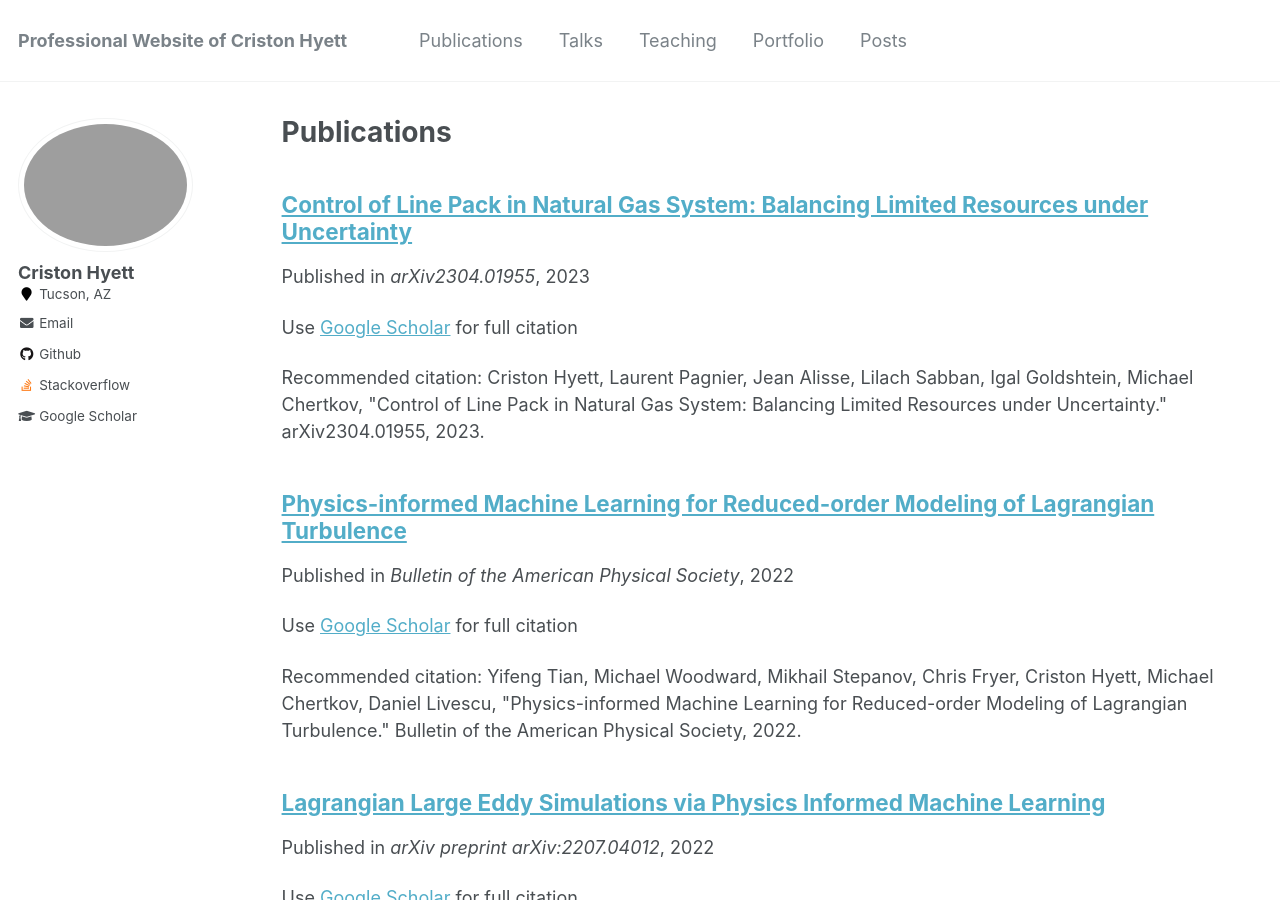
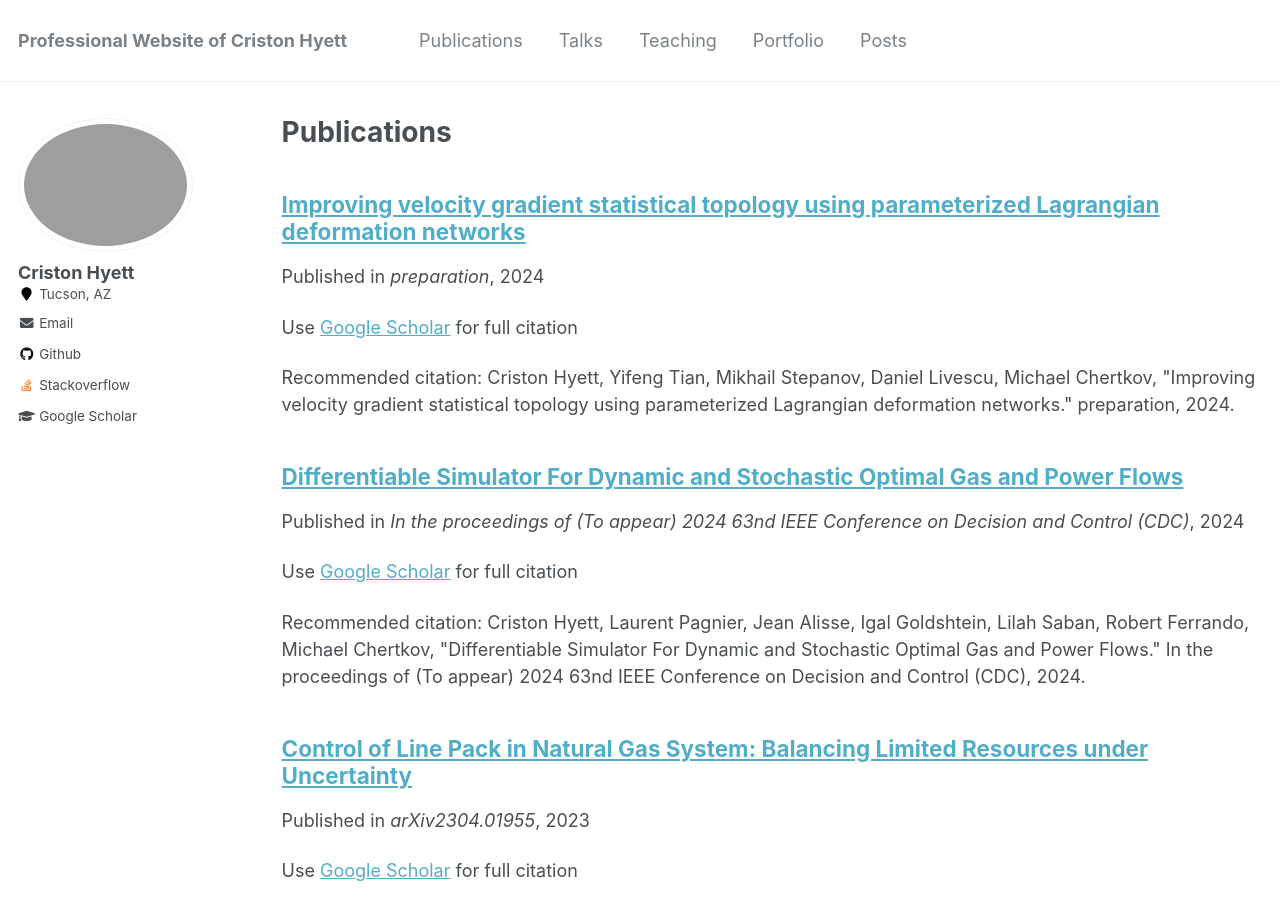
Before and after one commit to cmhyett/cmhyett.github.io, a Jekyll site: the page built from _pages/publications.md, in a window 1280 px wide and 900 px high. Built offline with Jekyll 4.4.1, drawn with Linux system fonts in a browser that asks for light colours.

Commit message:
updating html version of CV

```diff
--- /dev/null
+++ b/_publications/2024-01-01-Differentiable-Simulator-For-Dynamic-and-Stochastic-Optimal-Gas-and-Power-Flows.md
@@ -0,0 +1,9 @@
+---
+title: "Differentiable Simulator For Dynamic and Stochastic Optimal Gas and Power Flows"
+collection: publications
+permalink: /publication/2024-01-01-Differentiable-Simulator-For-Dynamic-and-Stochastic-Optimal-Gas-and-Power-Flows
+date: 2024-01-01
+venue: 'In the proceedings of (To appear) 2024 63nd IEEE Conference on Decision and Control (CDC)'
+citation: ' Criston Hyett,  Laurent Pagnier,  Jean Alisse,  Igal Goldshtein,  Lilah Saban,  Robert Ferrando,  Michael Chertkov, &quot;Differentiable Simulator For Dynamic and Stochastic Optimal Gas and Power Flows.&quot; In the proceedings of (To appear) 2024 63nd IEEE Conference on Decision and Control (CDC), 2024.'
+---
+Use [Google Scholar](https://scholar.google.com/scholar?q=Differentiable+Simulator+For+Dynamic+and+Stochastic+Optimal+Gas+and+Power+Flows){:target="_blank"} for full citation
--- /dev/null
+++ b/_publications/2024-01-01-Improving-velocity-gradient-statistical-topology-using-parameterized-Lagrangian-deformation-networks.md
@@ -0,0 +1,9 @@
+---
+title: "Improving velocity gradient statistical topology using parameterized Lagrangian deformation networks"
+collection: publications
+permalink: /publication/2024-01-01-Improving-velocity-gradient-statistical-topology-using-parameterized-Lagrangian-deformation-networks
+date: 2024-01-01
+venue: 'preparation'
+citation: ' Criston Hyett,  Yifeng Tian,  Mikhail Stepanov,  Daniel Livescu,  Michael Chertkov, &quot;Improving velocity gradient statistical topology using parameterized Lagrangian deformation networks.&quot; preparation, 2024.'
+---
+Use [Google Scholar](https://scholar.google.com/scholar?q=Improving+velocity+gradient+statistical+topology+using+parameterized+Lagrangian+deformation+networks){:target="_blank"} for full citation
```
Also changed, not shown: markdown_generator/CV/publications.bib (+17 -0 lines), markdown_generator/cv.md (+12 -4 lines).
